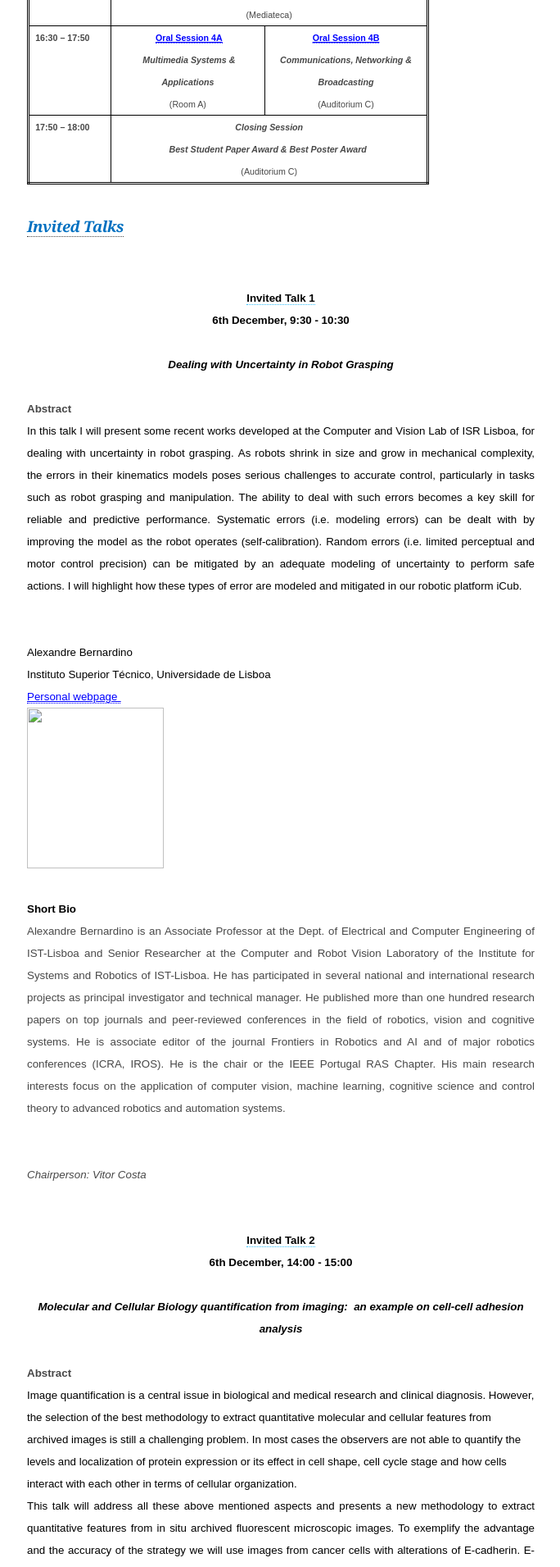
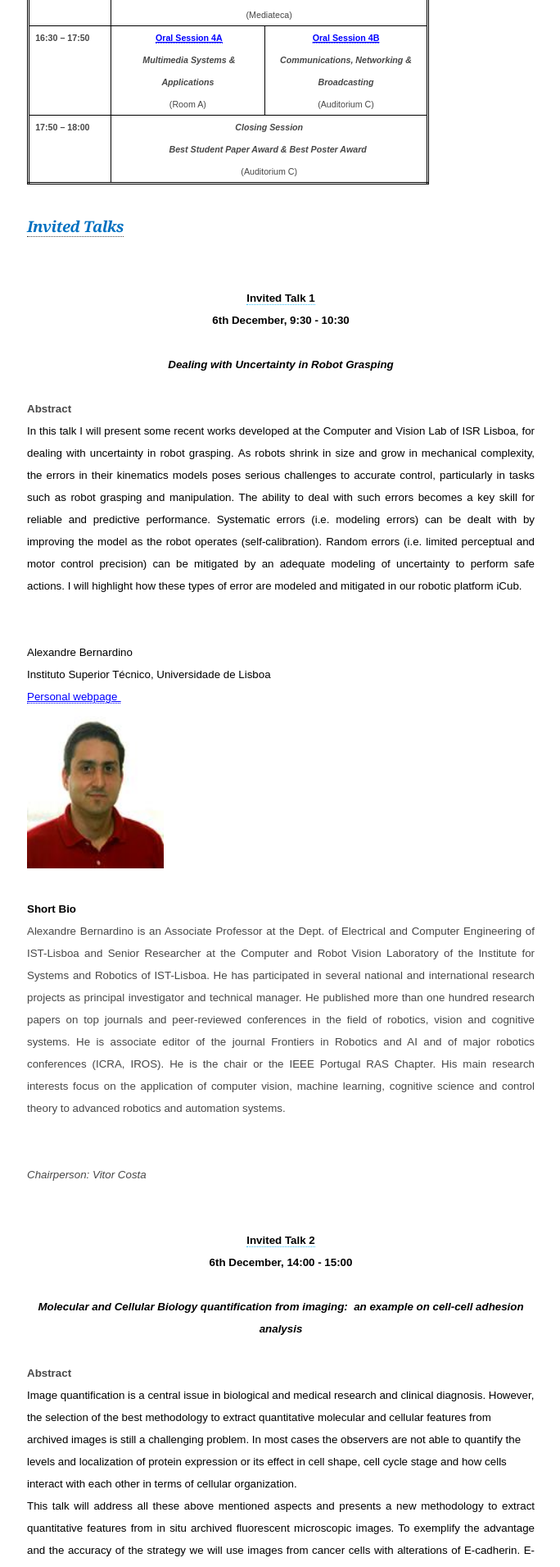
Before and after one commit to cetc2016/cetc2016.github.io, a Jekyll site: the page built from program.html, in a window 1280 px wide. Shown: the part 2457-4368 px from the top of the page at 82% size, without its empty margins (297-981 px from the left). Built offline with Jekyll 4.4.1, drawn with Linux system fonts in a browser that asks for light colours.

Commit message:
Add pictures

```diff
--- a/program.html
+++ b/program.html
@@ -728,7 +728,7 @@ style='font-size:10.0pt;font-family:"Arial","sans-serif"'>Personal webpage</span
 
 <p style='margin:0cm;margin-bottom:.0001pt;text-align:justify'><b><span
 lang=PT style='font-size:10.0pt;font-family:"Arial","sans-serif";color:black'><img
-border=0 width=167 height=196 src="CETC2016%20-%20Program_files/image005.jpg"></span></b></p>
+border=0 width=167 height=196 src="/resources/program/CETC2016%20-%20Program_files/image005.jpg"></span></b></p>
 
 <p style='margin:0cm;margin-bottom:.0001pt;text-align:justify'><b><span
 lang=PT style='font-size:10.0pt;font-family:"Arial","sans-serif";color:black'>&nbsp;</span></b></p>
@@ -1172,7 +1172,7 @@ lang=PT style='font-size:10.0pt;font-family:"Arial","sans-serif";color:black'>&n
 
 <p style='margin:0cm;margin-bottom:.0001pt;text-align:justify'><b><span
 lang=PT style='font-size:10.0pt;font-family:"Arial","sans-serif";color:black'><img
-border=0 width=167 height=126 src="CETC2016%20-%20Program_files/image006.gif"></span></b></p>
+border=0 width=167 height=126 src="/resources/program/CETC2016%20-%20Program_files/image006.gif"></span></b></p>
 
 <p style='margin:0cm;margin-bottom:.0001pt;text-align:justify'><b><span
 lang=PT style='font-size:10.0pt;font-family:"Arial","sans-serif";color:black'>&nbsp;</span></b></p>
```
Also changed, not shown: resources/program/CETC2016 - Program_files/image003.png (added), resources/program/CETC2016 - Program_files/image005.jpg (added), resources/program/CETC2016 - Program_files/image006.gif (added).
